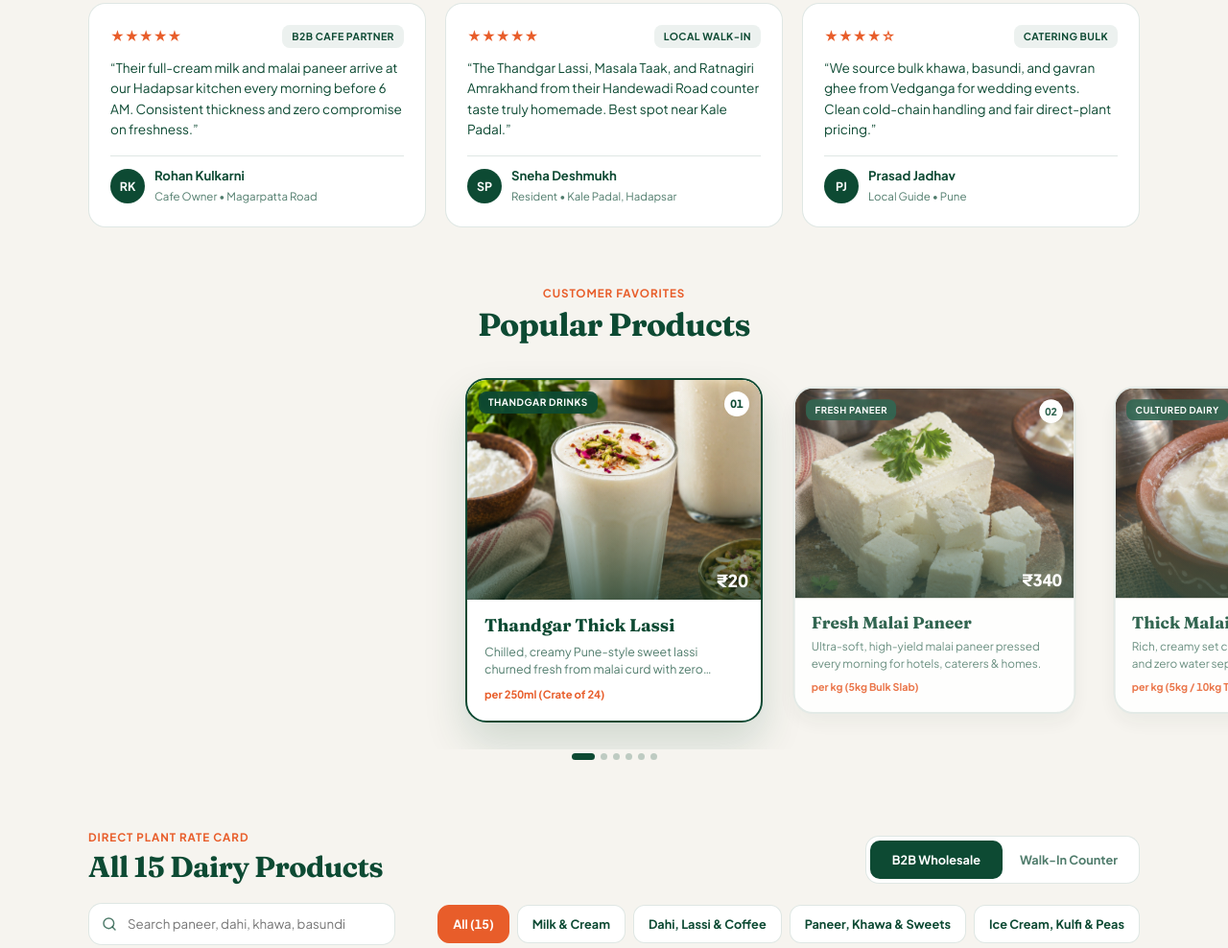
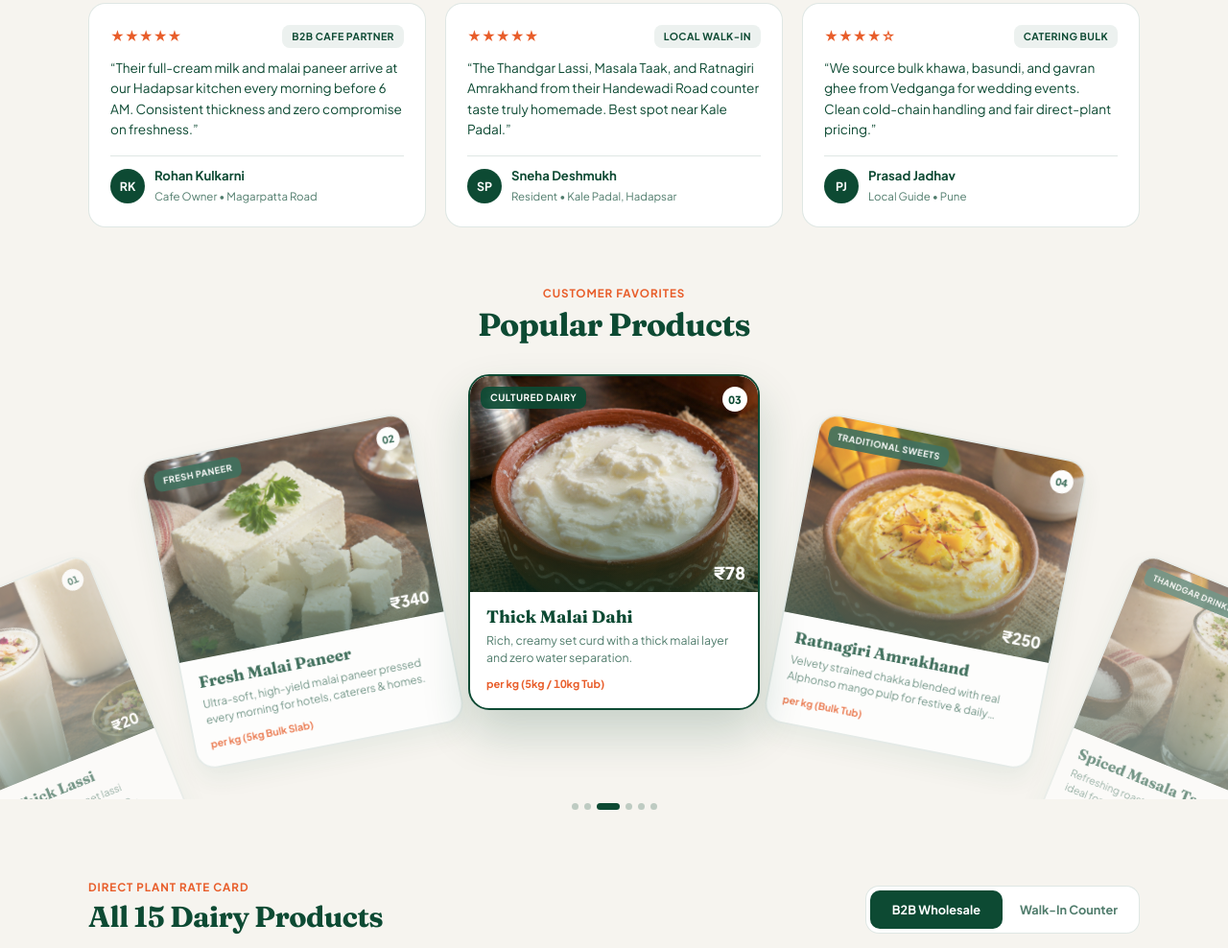
Before and after one commit to Imvicky2115/VedGanga, a plain HTML site: page index.html in a window 1280 px wide. Shown: the part 717-1705 px from the top of the page at 96% size. Drawn offline with Linux system fonts and the light colour scheme.

Commit message:
Update index.html

```diff
--- a/index.html
+++ b/index.html
@@ -340,7 +340,7 @@
     }
 
     /* ==========================================================================
-       HERO SECTION (Uncropped 4:3 Milk Frame)
+       HERO SECTION
        ========================================================================== */
     .hero {
       padding: 20px 0 28px;
@@ -669,90 +669,86 @@
     }
 
     /* ==========================================================================
-       POPULAR PRODUCTS — LEAF CAFE STYLE SILKY SCROLL-SNAP HIGHLIGHT DECK
-       Zero JS scroll math: native CSS scroll-snap + IntersectionObserver focus
+       POPULAR PRODUCTS — CONTINUOUS CIRCULAR ARCH WHEEL (BOTTOM-TO-TOP LOOP)
+       Cards rise smoothly along a circular arc from bottom into center & loop endlessly
        ========================================================================== */
     .popular-section {
       padding: 32px 0 36px;
+      overflow: hidden;
     }
 
     .popular-header {
       text-align: center;
       max-width: 520px;
-      margin: 0 auto 18px;
+      margin: 0 auto 10px;
       padding: 0 20px;
     }
 
-    .highlight-reel {
-      display: flex;
-      align-items: stretch;
-      gap: 16px;
-      overflow-x: auto;
-      scroll-snap-type: x mandatory;
-      scroll-behavior: smooth;
-      -webkit-overflow-scrolling: touch;
-      padding: 14px calc(50vw - 135px) 24px;
-      scrollbar-width: none;
+    .arch-wheel-stage {
+      position: relative;
+      width: 100%;
+      height: 410px;
+      display: flex;
+      align-items: center;
+      justify-content: center;
+      touch-action: pan-y;
+      user-select: none;
       cursor: grab;
-    }
-
-    .highlight-reel:active { cursor: grabbing; }
-    .highlight-reel::-webkit-scrollbar { display: none; }
+      overflow: hidden;
+    }
+
+    .arch-wheel-stage:active {
+      cursor: grabbing;
+    }
 
     @media (min-width: 768px) {
-      .highlight-reel {
-        gap: 24px;
-        padding: 18px calc(50vw - 155px) 28px;
+      .arch-wheel-stage {
+        height: 465px;
       }
     }
 
-    .highlight-card {
-      flex: 0 0 270px;
-      scroll-snap-align: center;
+    .arch-card {
+      position: absolute;
+      top: 18px;
+      width: 256px;
       background: var(--white);
       border-radius: 22px;
       border: 2px solid var(--border);
       overflow: hidden;
-      box-shadow: 0 10px 24px rgba(13, 74, 51, 0.06);
-      transform: scale(0.95);
-      opacity: 0.84;
-      transition: transform 0.38s var(--spring), opacity 0.35s ease, border-color 0.3s ease, box-shadow 0.38s ease;
-      cursor: pointer;
-      user-select: none;
+      box-shadow: 0 12px 26px rgba(13, 74, 51, 0.08);
+      will-change: transform, opacity;
+      backface-visibility: hidden;
+      transition: border-color 0.25s ease, box-shadow 0.3s ease;
     }
 
     @media (min-width: 768px) {
-      .highlight-card { flex: 0 0 310px; }
-    }
-
-    .highlight-card.is-selected {
-      transform: scale(1);
-      opacity: 1;
+      .arch-card {
+        top: 22px;
+        width: 304px;
+      }
+    }
+
+    .arch-card.is-center {
       border-color: var(--green);
-      box-shadow: 0 22px 44px rgba(13, 74, 51, 0.16);
-    }
-
-    .highlight-media {
+      box-shadow: 0 24px 48px rgba(13, 74, 51, 0.2);
+    }
+
+    .arch-media {
       position: relative;
       aspect-ratio: 4 / 3;
       background: var(--cream);
       overflow: hidden;
     }
 
-    .highlight-media img {
+    .arch-media img {
       width: 100%;
       height: 100%;
       object-fit: cover;
       object-position: center 22%;
       pointer-events: none;
-      transition: transform 0.55s var(--ease);
-    }
-
-    .highlight-card.is-selected .highlight-media img {
-      transform: scale(1.03);
-    }
-
-    .highlight-media::after {
+    }
+
+    .arch-media::after {
       content: '';
       position: absolute;
       inset: 0;
@@ -760,14 +756,14 @@
       pointer-events: none;
     }
 
-    .highlight-cat {
+    .arch-cat {
       position: absolute;
-      top: 12px;
-      left: 12px;
+      top: 11px;
+      left: 11px;
       z-index: 2;
       background: rgba(13, 74, 51, 0.92);
       color: var(--white);
-      font-size: 0.65rem;
+      font-size: 0.64rem;
       font-weight: 700;
       text-transform: uppercase;
       letter-spacing: 0.05em;
@@ -775,10 +771,10 @@
       border-radius: 8px;
     }
 
-    .highlight-num {
+    .arch-num {
       position: absolute;
-      top: 12px;
-      right: 12px;
+      top: 11px;
+      right: 11px;
       z-index: 2;
       width: 26px;
       height: 26px;
@@ -791,7 +787,7 @@
       place-items: center;
     }
 
-    .highlight-price {
+    .arch-price {
       position: absolute;
       bottom: 10px;
       right: 13px;
@@ -802,22 +798,22 @@
       line-height: 1;
     }
 
-    .highlight-body {
-      padding: 16px 18px 18px;
-    }
-
-    .highlight-title {
+    .arch-body {
+      padding: 15px 17px 17px;
+    }
+
+    .arch-title {
       font-family: var(--font-display);
-      font-size: 1.18rem;
+      font-size: 1.16rem;
       font-weight: 700;
       line-height: 1.22;
       color: var(--green);
-      margin-bottom: 6px;
-    }
-
-    .highlight-desc {
-      font-size: 0.8rem;
-      line-height: 1.46;
+      margin-bottom: 5px;
+    }
+
+    .arch-desc {
+      font-size: 0.79rem;
+      line-height: 1.45;
       color: var(--muted);
       display: -webkit-box;
       -webkit-line-clamp: 2;
@@ -826,14 +822,14 @@
       margin-bottom: 10px;
     }
 
-    .highlight-unit {
+    .arch-unit {
       display: block;
-      font-size: 0.73rem;
+      font-size: 0.72rem;
       font-weight: 700;
       color: var(--orange);
     }
 
-    .highlight-dots {
+    .arch-dots {
       display: flex;
       align-items: center;
       justify-content: center;
@@ -841,7 +837,7 @@
       margin-top: 4px;
     }
 
-    .highlight-dot {
+    .arch-dot {
       height: 7px;
       width: 7px;
       border-radius: var(--r-pill);
@@ -851,7 +847,7 @@
       transition: width 0.3s var(--spring), background-color 0.25s ease;
     }
 
-    .highlight-dot.active {
+    .arch-dot.active {
       width: 24px;
       background: var(--green);
     }
@@ -1042,7 +1038,6 @@
       transform: scale(0.98);
     }
 
-    /* Proportional 4:3 Media Frame — Prevents Bottle & Dish Cropping */
     .item-media {
       position: relative;
       aspect-ratio: 4 / 3;
@@ -1884,15 +1879,15 @@
       </div>
     </section>
 
-    <!-- POPULAR PRODUCTS — LEAF CAFE STYLE SILKY SCROLL-SNAP REEL -->
+    <!-- POPULAR PRODUCTS — CONTINUOUS CIRCULAR ARCH LOOP (Bottom-to-Top Arc) -->
     <section class="popular-section" id="popular">
       <div class="popular-header reveal">
         <p class="eyebrow">CUSTOMER FAVORITES</p>
         <h2 class="display-title">Popular Products</h2>
       </div>
 
-      <div class="highlight-reel" id="highlightReel" aria-label="Popular Dairy Products"></div>
-      <div class="highlight-dots" id="highlightDots"></div>
+      <div class="arch-wheel-stage" id="archStage" aria-roledescription="carousel" aria-label="Popular Dairy Products"></div>
+      <div class="arch-dots" id="archDots"></div>
     </section>
 
     <!-- COMPLETE 15-PRODUCT CATALOG (Tap Any Card for Blurred-Background Spotlight) -->
@@ -2454,7 +2449,7 @@
       document.querySelectorAll('.lang-btn').forEach(btn => {
         btn.classList.toggle('active', btn.dataset.lang === lang);
       });
-      renderHighlightReel();
+      renderArchWheel();
       renderCatalog();
     }
 
@@ -2463,90 +2458,180 @@
     });
 
     /* ==========================================================================
-       LEAF CAFE STYLE SCROLL-SNAP HIGHLIGHT REEL (Zero Scroll-Listener Lag)
+       CONTINUOUS CIRCULAR ARCH WHEEL (60fps GPU Loop — Bottom-to-Top Arc)
        ========================================================================== */
-    const highlightReel = document.getElementById('highlightReel');
-    const highlightDots = document.getElementById('highlightDots');
-    let reelObserver = null;
-
-    function renderHighlightReel() {
-      highlightReel.innerHTML = FEATURED_ITEMS.map((item, idx) => {
+    const archStage = document.getElementById('archStage');
+    const archDots = document.getElementById('archDots');
+    let archCards = [];
+    let dotEls = [];
+
+    // Continuous wheel position (float index; wraps seamlessly modulo N)
+    let wheelPos = 2;
+    let wheelVel = 0;
+    let isPointerDown = false;
+    let pointerStartX = 0;
+    let pointerLastX = 0;
+    let pointerMoved = false;
+    let rafId = null;
+
+    function mod(n, m) {
+      return ((n % m) + m) % m;
+    }
+
+    function renderArchWheel() {
+      archStage.innerHTML = FEATURED_ITEMS.map((item, idx) => {
         const price = mode === 'b2b' ? item.b2bPrice : item.retailPrice;
         const unit = mode === 'b2b' ? item.b2bUnit : item.retailUnit;
         const title = lang === 'mr' ? item.nameMr : item.name;
         return `
-          <article class="highlight-card ${idx === 0 ? 'is-selected' : ''}" data-idx="${idx}" data-product-id="${item.id}">
-            <div class="highlight-media">
+          <article class="arch-card" data-idx="${idx}" data-product-id="${item.id}">
+            <div class="arch-media">
               <img src="${item.img}" alt="${title}" width="600" height="450" decoding="async" />
-              <span class="highlight-cat">${item.catLabel}</span>
-              <span class="highlight-num">0${idx + 1}</span>
-              <span class="highlight-price">₹${price}</span>
+              <span class="arch-cat">${item.catLabel}</span>
+              <span class="arch-num">0${idx + 1}</span>
+              <span class="arch-price">₹${price}</span>
             </div>
-            <div class="highlight-body">
-              <h3 class="highlight-title">${title}</h3>
-              <p class="highlight-desc">${item.desc}</p>
-              <span class="highlight-unit">${unit}</span>
+            <div class="arch-body">
+              <h3 class="arch-title">${title}</h3>
+              <p class="arch-desc">${item.desc}</p>
+              <span class="arch-unit">${unit}</span>
             </div>
           </article>
         `;
       }).join('');
 
-      highlightDots.innerHTML = FEATURED_ITEMS.map((_, idx) => `
-        <button type="button" class="highlight-dot ${idx === 0 ? 'active' : ''}" data-dot="${idx}" aria-label="Slide ${idx + 1}"></button>
+      archDots.innerHTML = FEATURED_ITEMS.map((_, idx) => `
+        <button type="button" class="arch-dot" data-dot="${idx}" aria-label="Product ${idx + 1}"></button>
       `).join('');
 
-      const cards = Array.from(highlightReel.querySelectorAll('.highlight-card'));
-      const dots = Array.from(highlightDots.querySelectorAll('.highlight-dot'));
-
-      if (reelObserver) reelObserver.disconnect();
-
-      reelObserver = new IntersectionObserver((entries) => {
-        entries.forEach(entry => {
-          if (entry.isIntersecting) {
-            const activeIdx = Number(entry.target.dataset.idx);
-            cards.forEach((c, i) => c.classList.toggle('is-selected', i === activeIdx));
-            dots.forEach((d, i) => d.classList.toggle('active', i === activeIdx));
-          }
-        });
-      }, {
-        root: highlightReel,
-        threshold: 0.65
-      });
-
-      cards.forEach((card, idx) => {
-        reelObserver.observe(card);
-        card.addEventListener('click', () => {
-          if (!card.classList.contains('is-selected')) {
-            card.scrollIntoView({ behavior: 'smooth', inline: 'center', block: 'nearest' });
-          } else {
-            openProductSpotlight(card.dataset.productId);
-          }
+      archCards = Array.from(archStage.querySelectorAll('.arch-card'));
+      dotEls = Array.from(archDots.querySelectorAll('.arch-dot'));
+
+      dotEls.forEach((dot, idx) => {
+        dot.addEventListener('click', () => {
+          const total = FEATURED_ITEMS.length;
+          let diff = idx - mod(wheelPos, total);
+          if (diff > total / 2) diff -= total;
+          if (diff < -total / 2) diff += total;
+          wheelPos += diff;
+          wheelVel = 0;
         });
       });
 
-      dots.forEach((dot, idx) => {
-        dot.addEventListener('click', () => {
-          cards[idx]?.scrollIntoView({ behavior: 'smooth', inline: 'center', block: 'nearest' });
-        });
-      });
-    }
-
-    // Desktop click-and-drag support on highlight reel
-    let isDown = false;
-    let startX = 0;
-    let scrollStart = 0;
-
-    highlightReel.addEventListener('mousedown', (e) => {
-      isDown = true;
-      startX = e.pageX - highlightReel.offsetLeft;
-      scrollStart = highlightReel.scrollLeft;
+      paintArchWheel();
+    }
+
+    function paintArchWheel() {
+      const total = FEATURED_ITEMS.length;
+      const isDesktop = window.innerWidth >= 768;
+      // Circular wheel radius: cards rise from bottom curve up to center & descend on the other side
+      const radius = isDesktop ? 1050 : 620;
+      const stepDeg = isDesktop ? 18 : 24;
+      const activeIdx = mod(Math.round(wheelPos), total);
+
+      for (let i = 0; i < total; i++) {
+        // Shortest wrapped signed distance (-3 .. +3)
+        let offset = i - mod(wheelPos, total);
+        if (offset > total / 2) offset -= total;
+        if (offset < -total / 2) offset += total;
+
+        const absOff = Math.abs(offset);
+        const angleRad = (offset * stepDeg * Math.PI) / 180;
+
+        // Pure circular arc coordinates: x = R * sin(theta), y = R * (1 - cos(theta))
+        const tx = Math.sin(angleRad) * radius;
+        const ty = (1 - Math.cos(angleRad)) * radius;
+        const rotDeg = offset * (isDesktop ? 11 : 13);
+        const scale = Math.max(0.82, 1 - absOff * 0.065);
+        const opacity = absOff > 2.45 ? 0 : Math.max(0.45, 1 - absOff * 0.22);
+
+        const card = archCards[i];
+        card.style.transform = `translate3d(${tx.toFixed(1)}px, ${ty.toFixed(1)}px, 0) rotate(${rotDeg.toFixed(2)}deg) scale(${scale.toFixed(3)})`;
+        card.style.zIndex = String(30 - Math.round(absOff * 5));
+        card.style.opacity = opacity.toFixed(2);
+        card.style.pointerEvents = absOff > 2.2 ? 'none' : 'auto';
+        card.classList.toggle('is-center', absOff < 0.35);
+      }
+
+      for (let i = 0; i < dotEls.length; i++) {
+        dotEls[i].classList.toggle('active', i === activeIdx);
+      }
+    }
+
+    function tickWheel() {
+      if (!isPointerDown) {
+        // Apply smooth inertia decay
+        wheelPos += wheelVel;
+        wheelVel *= 0.90;
+
+        // Gently spring-lock onto nearest whole card index when velocity settles
+        if (Math.abs(wheelVel) < 0.025) {
+          wheelVel = 0;
+          const target = Math.round(wheelPos);
+          const delta = target - wheelPos;
+          if (Math.abs(delta) > 0.001) {
+            wheelPos += delta * 0.16;
+          } else {
+            wheelPos = target;
+          }
+        }
+      }
+      paintArchWheel();
+      rafId = requestAnimationFrame(tickWheel);
+    }
+
+    // Pointer / Touch Drag Handlers (Zero Scroll Conflict)
+    archStage.addEventListener('pointerdown', (e) => {
+      isPointerDown = true;
+      pointerStartX = e.clientX;
+      pointerLastX = e.clientX;
+      pointerMoved = false;
+      wheelVel = 0;
+      archStage.setPointerCapture(e.pointerId);
     });
-    window.addEventListener('mouseup', () => { isDown = false; });
-    highlightReel.addEventListener('mousemove', (e) => {
-      if (!isDown) return;
-      e.preventDefault();
-      const x = e.pageX - highlightReel.offsetLeft;
-      highlightReel.scrollLeft = scrollStart - (x - startX) * 1.3;
+
+    archStage.addEventListener('pointermove', (e) => {
+      if (!isPointerDown) return;
+      const dx = e.clientX - pointerLastX;
+      if (Math.abs(e.clientX - pointerStartX) > 6) {
+        pointerMoved = true;
+      }
+      pointerLastX = e.clientX;
+      const dragSensitivity = window.innerWidth >= 768 ? 310 : 230;
+      const stepDelta = -dx / dragSensitivity;
+      wheelPos += stepDelta;
+      wheelVel = stepDelta * 0.65;
+    });
+
+    archStage.addEventListener('pointerup', (e) => {
+      if (!isPointerDown) return;
+      isPointerDown = false;
+      if (archStage.hasPointerCapture(e.pointerId)) {
+        archStage.releasePointerCapture(e.pointerId);
+      }
+
+      // If user tapped instead of dragging: center side card or open spotlight on center card
+      if (!pointerMoved) {
+        const hitCard = document.elementFromPoint(e.clientX, e.clientY)?.closest('.arch-card');
+        if (hitCard) {
+          const clickedIdx = Number(hitCard.dataset.idx);
+          const total = FEATURED_ITEMS.length;
+          let diff = clickedIdx - mod(wheelPos, total);
+          if (diff > total / 2) diff -= total;
+          if (diff < -total / 2) diff += total;
+
+          if (Math.abs(diff) < 0.35) {
+            openProductSpotlight(hitCard.dataset.productId);
+          } else {
+            wheelPos += diff;
+            wheelVel = 0;
+          }
+        }
+      }
+    });
+
+    archStage.addEventListener('pointercancel', () => {
+      isPointerDown = false;
     });
 
     /* ==========================================================================
@@ -2669,7 +2754,7 @@
         document.querySelectorAll('.mode-tab').forEach(t => t.classList.remove('active'));
         tab.classList.add('active');
         mode = tab.dataset.mode;
-        renderHighlightReel();
+        renderArchWheel();
         renderCatalog();
       });
     });
@@ -2745,7 +2830,8 @@
     });
 
     // Initialize
-    renderHighlightReel();
+    renderArchWheel();
+    tickWheel();
     renderCatalog();
   </script>
 </body>
```
